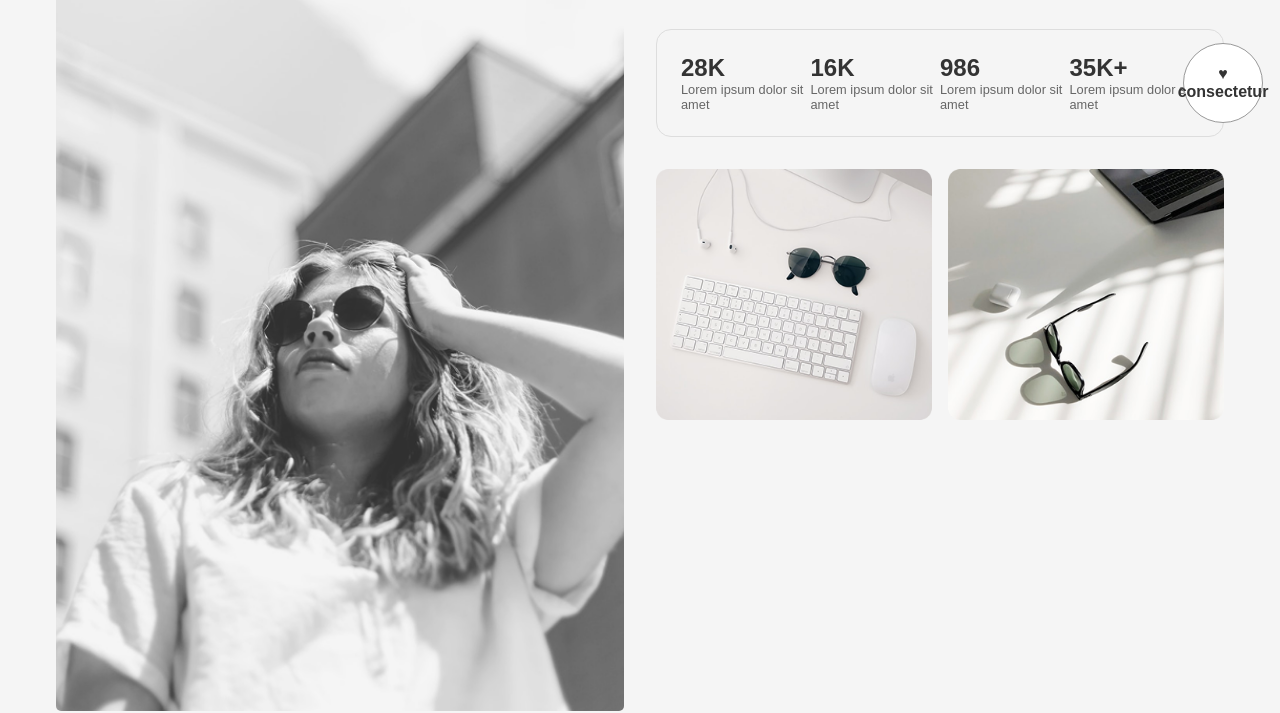
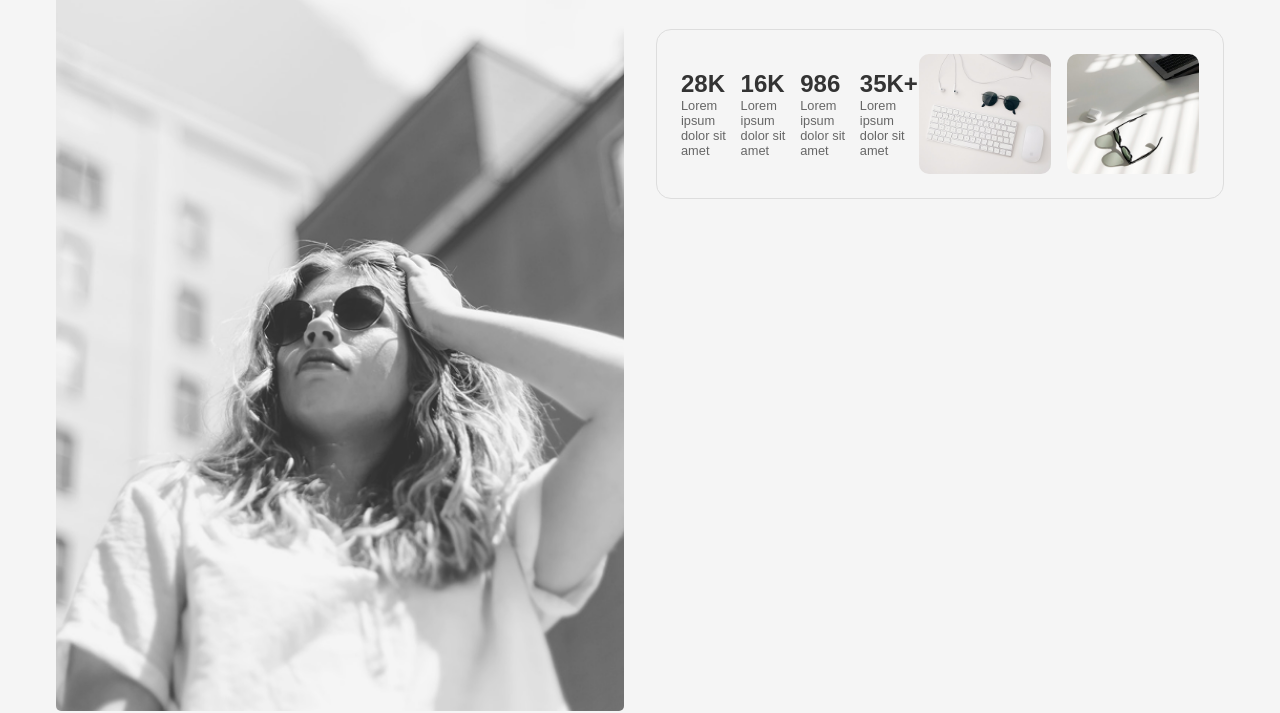
Before and after one commit to Xanderoutl/11-web-companys-pages, a plain HTML site: page html/pag52.html in a window 1280 px wide. Shown: the part 98-811 px from the top of the page. Drawn offline with Linux system fonts and the light colour scheme.

Commit message:
Update pag.html

```diff
--- a/html/pag52.html
+++ b/html/pag52.html
@@ -49,12 +49,7 @@
           <p>Lorem ipsum dolor sit amet</p>
         </div>
 
-        <div class="circle">
-          ♥<br />
-          <span>consectetur</span>
-        </div>
 
-      </div>
 
       <div class="gallery">
         <img src="../Assets/images/teclado.png" alt="Teclado/gafas" />
```
